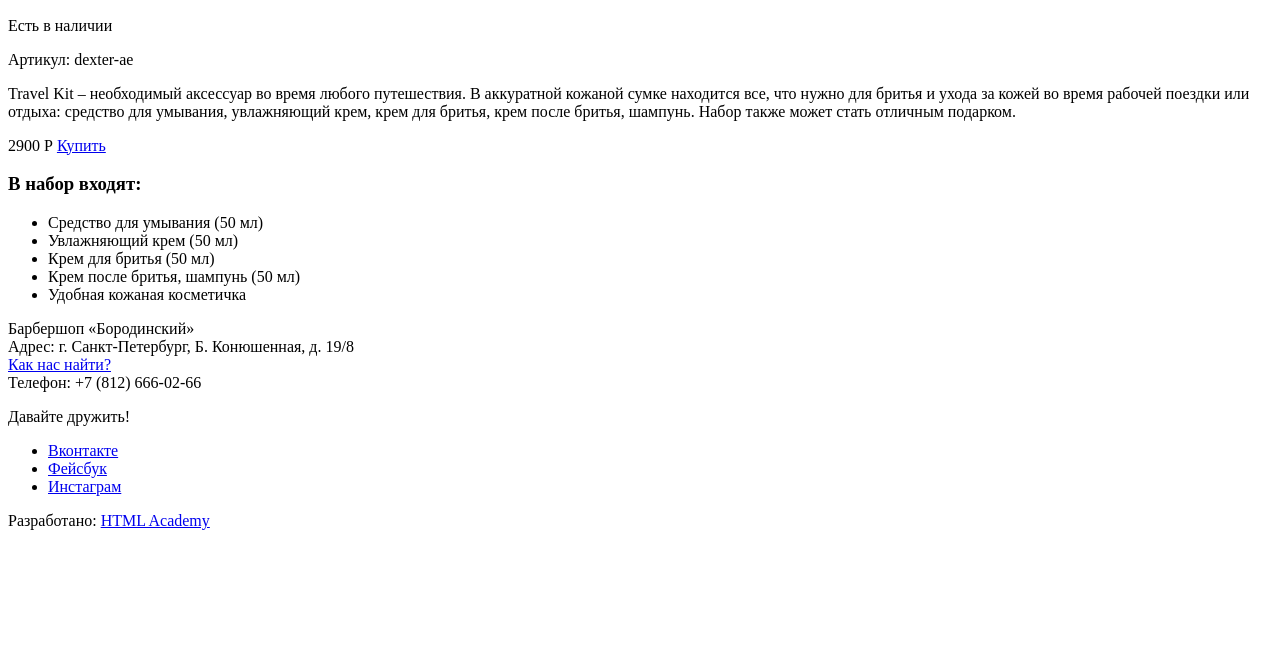
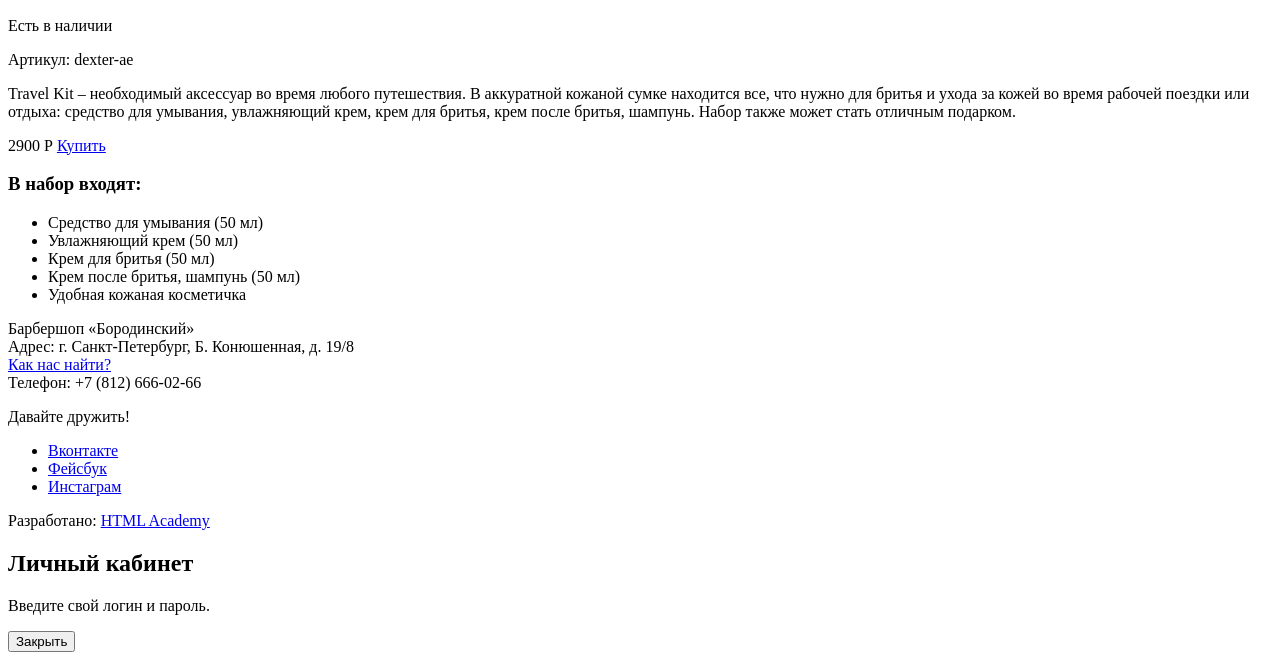
Before and after one commit to borrodda/1330191-barbershop-27, a plain HTML site: page item.html in a window 1280 px wide. Shown: the part 456-1116 px from the top of the page. Before the commit the page ends 1002 px from the top, so only its background shows below. Drawn offline with Linux system fonts and the light colour scheme.

```diff
--- a/item.html
+++ b/item.html
@@ -80,3 +80,12 @@
         Разработано: <a href="https://htmlacademy.ru">HTML Academy</a>
       </p>
     </footer>
+
+    <section>
+      <h2>Личный кабинет</h2>
+      <p>Введите свой логин и пароль.</p>
+      <!-- Здесь будет форма -->
+      <button type="button">Закрыть</button>
+    </section>
+  </body>
+</html>
```
